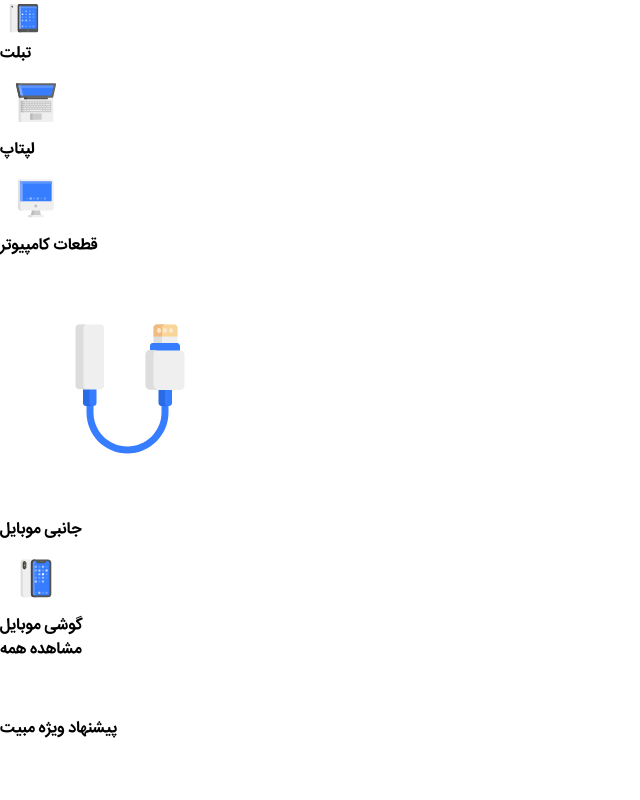
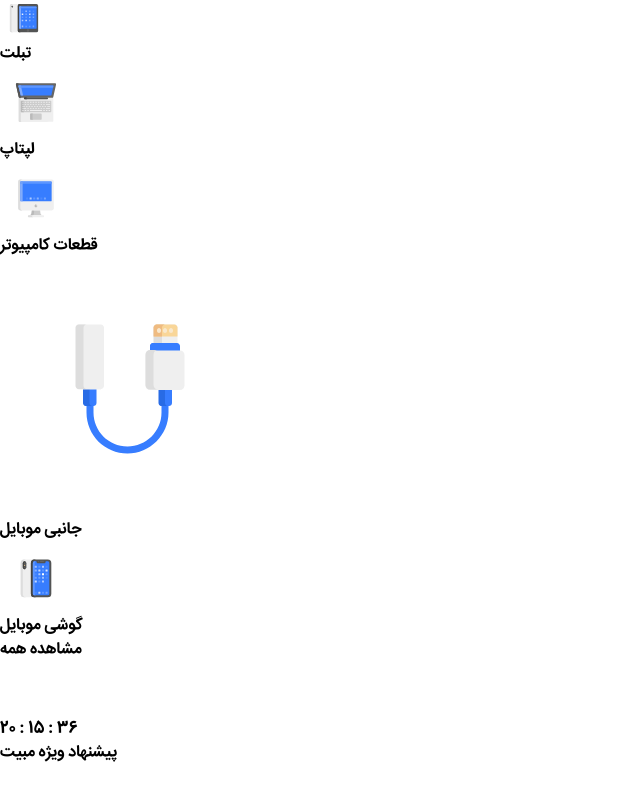
Before and after one commit to Abolfazl181920/mobit.ir, a React (Vite) app in the folder client/: page / in a window 1280 px wide. Shown: the part 2087-2887 px from the top of the page, without its empty margins (0-640 px from the left). Built offline with nearby package versions, Linux system fonts and the light colour scheme.

Commit message:
[ Types/Counter ]: created counter in OfferBanner(without logic) and created type for state of counter!

```diff
--- a/client/src/components/offerbanner/OfferBanner.tsx
+++ b/client/src/components/offerbanner/OfferBanner.tsx
@@ -1,11 +1,13 @@
 import CheckAll from './CheckAll'
 import MobitOffer from './MobitOffer'
+import Counter from './counter/Counter'
 
 const OfferBanner = () => {
   return (
     <section className="flex text-white text-xs justify-center mt-7">
-        <div className="w-[75.5rem] flex justify-between items-center h-14 bg-red-400 rounded-xl">
+        <div className="w-[75.5rem] flex justify-between items-center h-14 bg-red-500 rounded-xl">
             <CheckAll />
+            <Counter />
             <MobitOffer />
         </div>
     </section>
--- /dev/null
+++ b/client/src/components/offerbanner/counter/Counter.tsx
@@ -0,0 +1,42 @@
+import { FC, useState } from 'react'
+import { Timer } from '../../../types/TimerType'
+
+// instance Time {
+//     hour: number,
+//     minute: number,
+//     second: number
+// }
+
+// type Time = {
+//     hour: number,
+//     minute: number,
+//     second: number
+// }
+
+const Counter: FC = () => {
+
+    // I used to use TS
+    // maby some of below codes are false but the main idea is use TS (Type or Instance)
+
+    const [ time, setTime ] = useState<Timer>({
+        hour: 20,
+        minute: 15,
+        second: 36
+    })
+
+    // const [ hour, setHour ] = useState<number>(20)
+    // const [ minute, setMinute ] = useState<number>(15)
+    // const [ second , setSecond ] = useState<number>(36)
+
+    return (
+        <section className='text-gray-700'>
+            <span className='bg-white p-2 rounded-xl'> {time.hour} </span>
+            <span className='text-black'> : </span>
+            <span className='bg-white p-2 rounded-xl'> {time.minute} </span>
+            <span className='text-black'> : </span>
+            <span className='bg-white p-2 rounded-xl'> {time.second} </span>
+        </section>
+    )
+}
+
+export default Counter
--- /dev/null
+++ b/client/src/types/TimerType.ts
@@ -0,0 +1,5 @@
+export type Timer = {
+    hour: number,
+    minute: number,
+    second: number
+}
```
